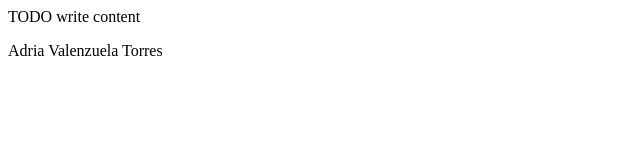
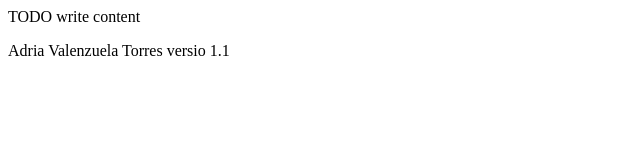
Before and after one commit to adrieac4/CreacioDigital, a website: page public_html/index.html in a window 1280 px wide. Shown: the full height of the page, 0-640 px from the left. Drawn offline with Linux system fonts and the light colour scheme.

Commit message:
Versio 1.1 de creaciodigital

```diff
--- a/public_html/index.html
+++ b/public_html/index.html
@@ -11,6 +11,6 @@
     </head>
     <body>
         <div>TODO write content</div>
-        <p>Adria Valenzuela Torres</p>
+        <p>Adria Valenzuela Torres versio 1.1</p>
     </body>
 </html>
```
